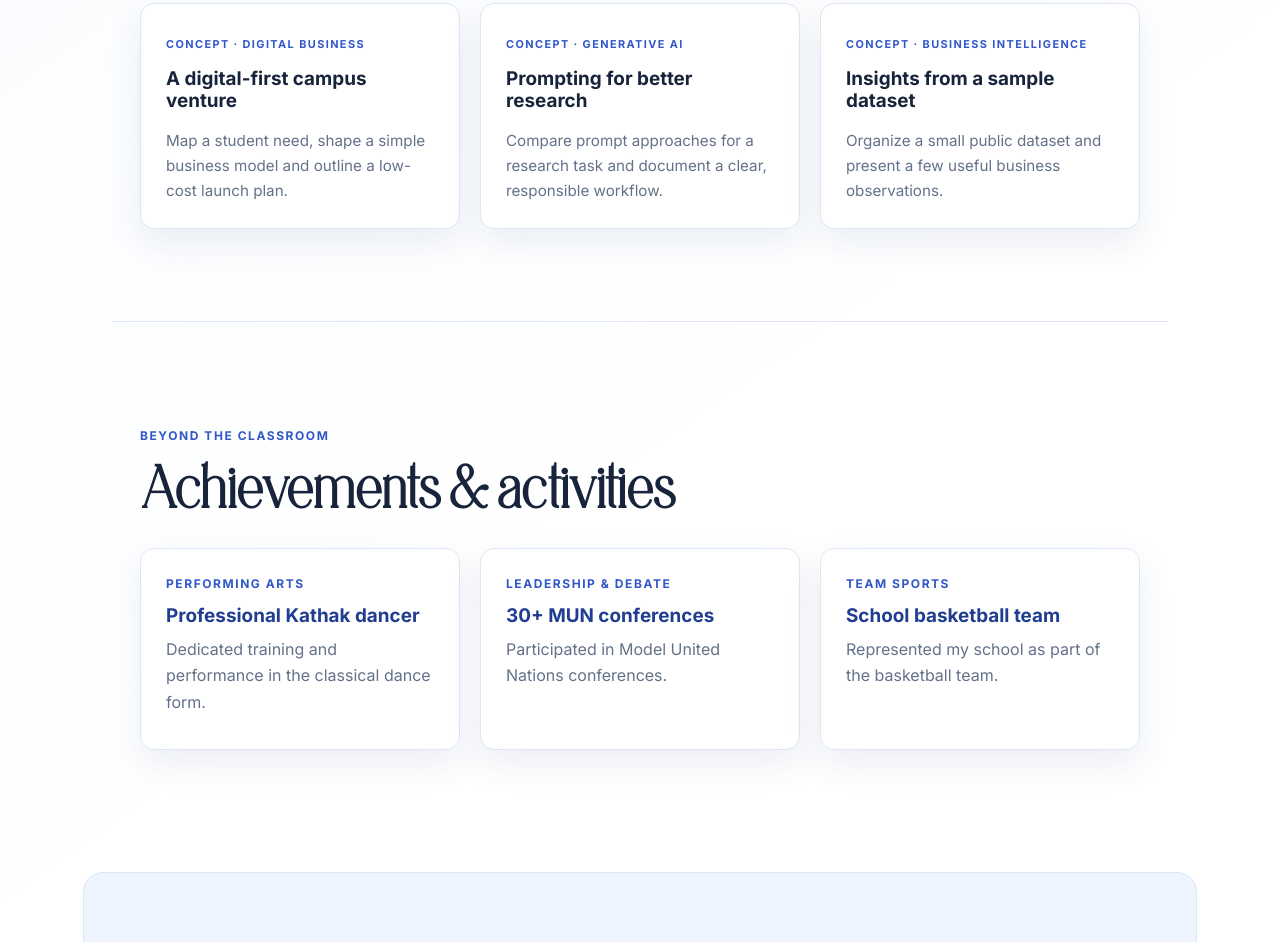
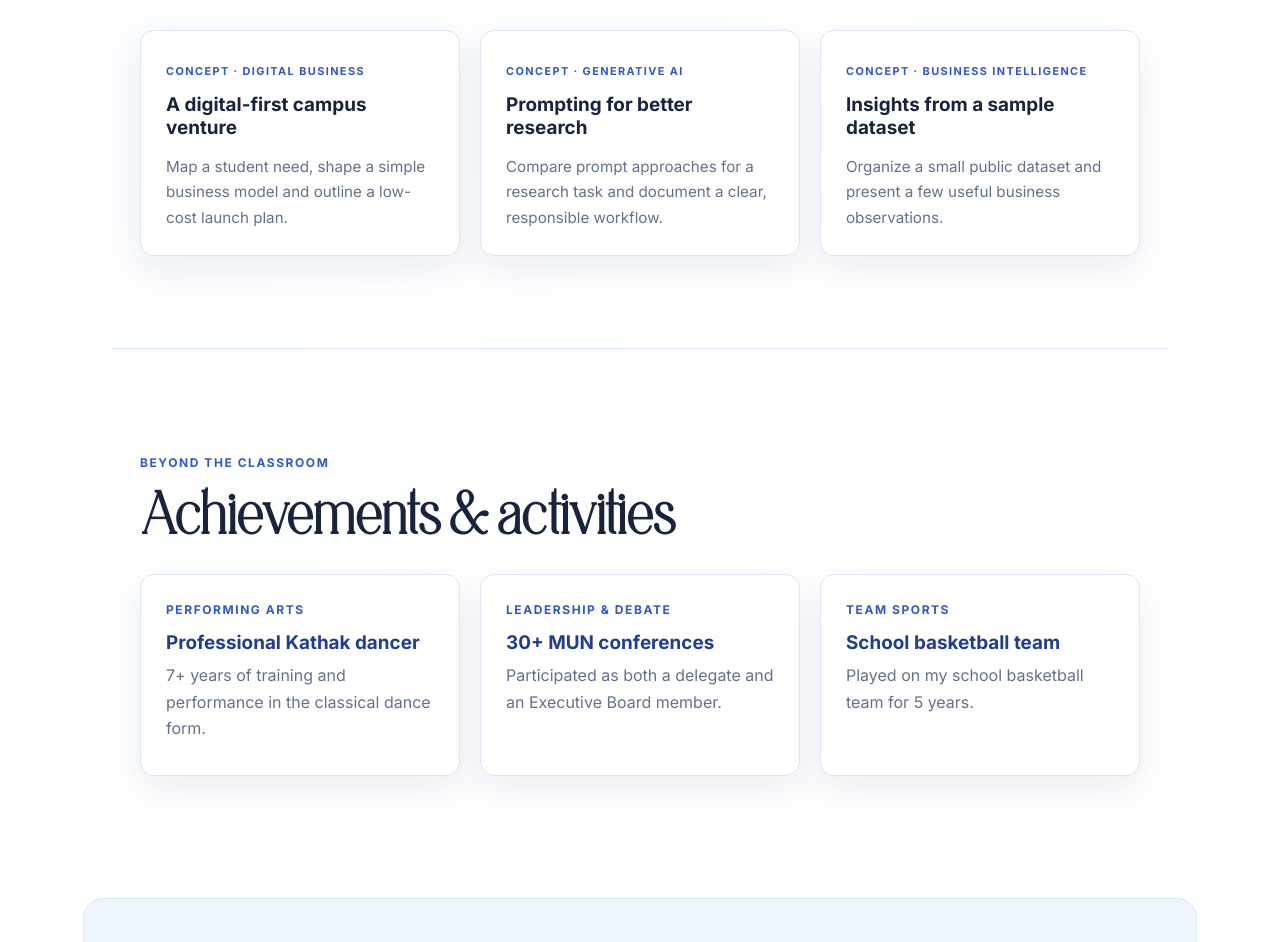
Before and after one commit to anveshakachwah/anveshakachwah, a plain HTML site: page index.html in a window 1280 px wide. Shown: the part 2519-3461 px from the top of the page. Drawn offline with Linux system fonts and the light colour scheme; files whose address does not match are found by name.

Commit message:
Add files via upload

```diff
--- a/index.html
+++ b/index.html
@@ -46,8 +46,8 @@
       <div class="card-grid two-col">
         <article class="info-card"><p class="card-date">2026 — 2029 · FIRST YEAR</p><h3>BBA in Digital Business & Entrepreneurship</h3><p class="muted">Indian Institute of Management Bangalore</p><span class="card-mark">01</span></article>
         <article class="info-card"><p class="card-date">2026 — 2030 · FIRST YEAR</p><h3>BBA (Hons.) in Generative AI & Business Intelligence</h3><p class="muted">Karnavati University · IBM-powered</p><span class="card-mark">02</span></article>
-        <article class="info-card"><p class="card-date">2025</p><h3>Class XII</h3><p class="muted">School education</p><span class="card-mark">03</span></article>
-        <article class="info-card"><p class="card-date">2023</p><h3>Class X</h3><p class="muted">School education</p><span class="card-mark">04</span></article>
+        <article class="info-card"><p class="card-date">2025</p><h3>Class XII</h3><p class="muted">Swaraj India Public School · Kanpur, Uttar Pradesh · ISC Board</p><span class="card-mark">03</span></article>
+        <article class="info-card"><p class="card-date">2023</p><h3>Class X</h3><p class="muted">Swaraj India Public School · Kanpur, Uttar Pradesh · ICSE Board</p><span class="card-mark">04</span></article>
       </div>
     </section>
 
@@ -73,9 +73,9 @@
     <section class="content-section section-wrap" id="achievements">
       <p class="eyebrow">BEYOND THE CLASSROOM</p><h2>Achievements & activities</h2>
       <div class="card-grid three-col">
-        <article class="info-card achievement-card"><p class="card-date">PERFORMING ARTS</p><h3>Professional Kathak dancer</h3><p class="muted">Dedicated training and performance in the classical dance form.</p></article>
-        <article class="info-card achievement-card"><p class="card-date">LEADERSHIP & DEBATE</p><h3>30+ MUN conferences</h3><p class="muted">Participated in Model United Nations conferences.</p></article>
-        <article class="info-card achievement-card"><p class="card-date">TEAM SPORTS</p><h3>School basketball team</h3><p class="muted">Represented my school as part of the basketball team.</p></article>
+        <article class="info-card achievement-card"><p class="card-date">PERFORMING ARTS</p><h3>Professional Kathak dancer</h3><p class="muted">7+ years of training and performance in the classical dance form.</p></article>
+        <article class="info-card achievement-card"><p class="card-date">LEADERSHIP & DEBATE</p><h3>30+ MUN conferences</h3><p class="muted">Participated as both a delegate and an Executive Board member.</p></article>
+        <article class="info-card achievement-card"><p class="card-date">TEAM SPORTS</p><h3>School basketball team</h3><p class="muted">Played on my school basketball team for 5 years.</p></article>
       </div>
     </section>
 
```
